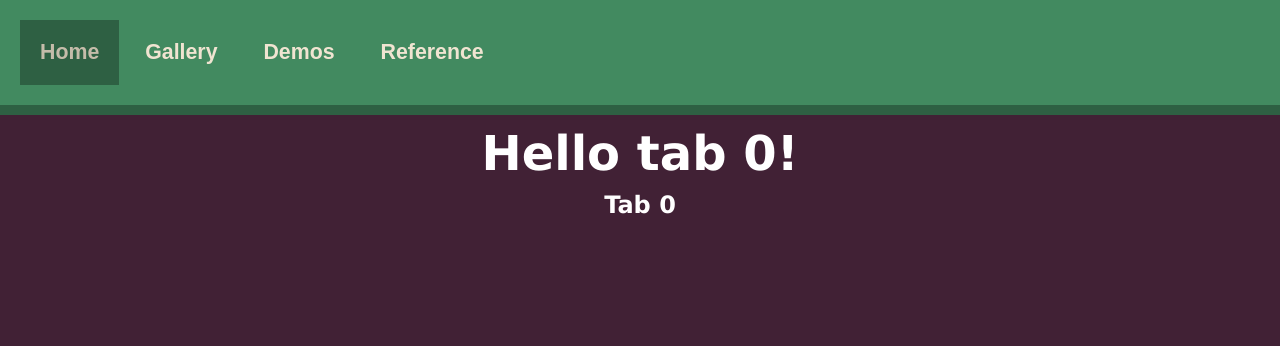
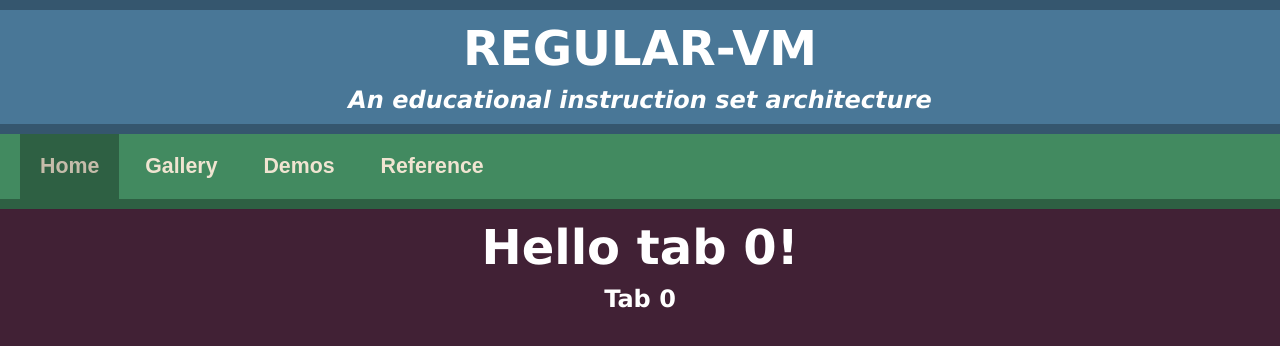
Before and after one commit to Turtle1331/regular-vm, a React (Create React App) app in the folder v3-src/: page / in a window 1280 px wide. Shown: the top 346 px of the page. Built offline with nearby package versions, Linux system fonts and the light colour scheme.

Commit message:
Add header, fix style

```diff
--- a/v3-src/src/components/App.js
+++ b/v3-src/src/components/App.js
@@ -2,16 +2,16 @@ import {useState} from 'react';
 
 import Body from './Body.js';
 import TabList from './TabList.js';
+import Header from './Header.js';
 
 function App() {
   const [tabIndex, setTabIndex] = useState(0);
 
   return (
     <div className="App">
-      <div>
-        <TabList tabIndex={tabIndex} setTabIndex={setTabIndex}></TabList>
-        <Body tabIndex={tabIndex}></Body>
-      </div>
+      <Header></Header>
+      <TabList tabIndex={tabIndex} setTabIndex={setTabIndex}></TabList>
+      <Body tabIndex={tabIndex}></Body>
     </div>
   );
 }
--- /dev/null
+++ b/v3-src/src/components/Header.js
@@ -0,0 +1,10 @@
+function Header() {
+    return (
+        <header id="header">
+            <h1>REGULAR-VM</h1>
+            <h2><i>An educational instruction set architecture</i></h2>
+        </header>
+    );
+}
+
+export default Header;
--- a/v3-src/src/index.css
+++ b/v3-src/src/index.css
@@ -7,7 +7,7 @@ body {
 
 #navigation {
     background-color: #428A60;
-    padding: 20px 20px;
+    padding: 0px 20px;
     margin: 0px;
     font-size: 16pt;
     border-bottom: 10px solid #2E6043;
```
